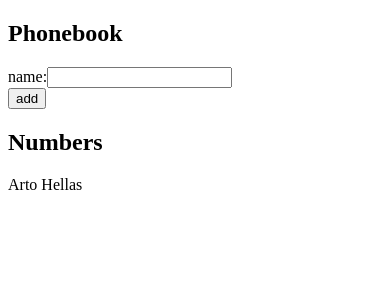
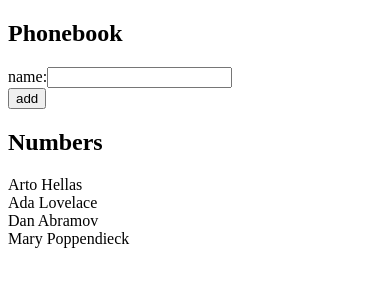
Before and after one commit to Rye123/fullstackopen, a React (Create React App) app in the folder part2/phonebook/: page / in a window 390 px wide. Shown: the top 300 px of the page. Built offline with nearby package versions, Linux system fonts and the light colour scheme; data requests are answered from the project's data file.

Commit message:
Completed ex2.11 (phonebook step 6)
App can now load default state from database.

```diff
--- a/part2/phonebook/package.json
+++ b/part2/phonebook/package.json
@@ -6,6 +6,7 @@
     "@testing-library/jest-dom": "^5.16.4",
     "@testing-library/react": "^13.3.0",
     "@testing-library/user-event": "^13.5.0",
+    "axios": "^0.27.2",
     "react": "^18.1.0",
     "react-dom": "^18.1.0",
     "react-scripts": "5.0.1",
--- a/part2/phonebook/src/App.js
+++ b/part2/phonebook/src/App.js
@@ -1,4 +1,5 @@
-import { useState } from 'react'
+import {useState, useEffect} from 'react';
+import axios from 'axios';
 
 const Entry = ({person}) => {
   return (
@@ -9,11 +10,19 @@
 }
 
 const App = () => {
-  const [persons, setPersons] = useState([
-    { name: 'Arto Hellas' }
-  ]) ;
+  const [persons, setPersons] = useState([]) ;
   const [newName, setNewName] = useState('');
 
+  // fetch initial state
+  useEffect(() => {
+    axios
+    .get("http://localhost:3001/persons")
+    .then(response => {
+      setPersons(response.data);
+    })
+  }, []);
+
+  // EVENTS
   const handleAddToPhonebook = (event) => {
     event.preventDefault();
     const newPerson = {
```
Also changed, not shown: 1 other file (tests, documents, lock files or other folders).
